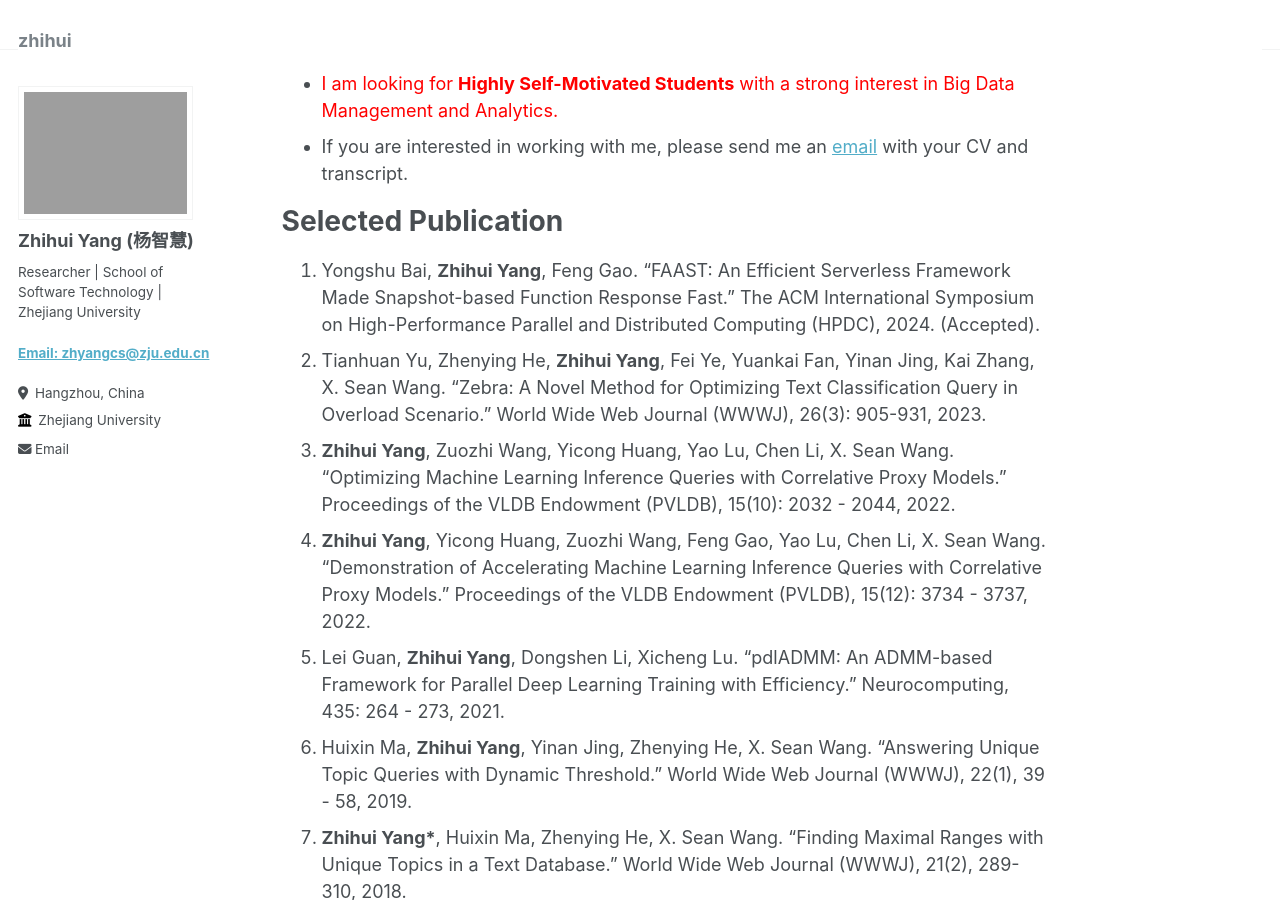
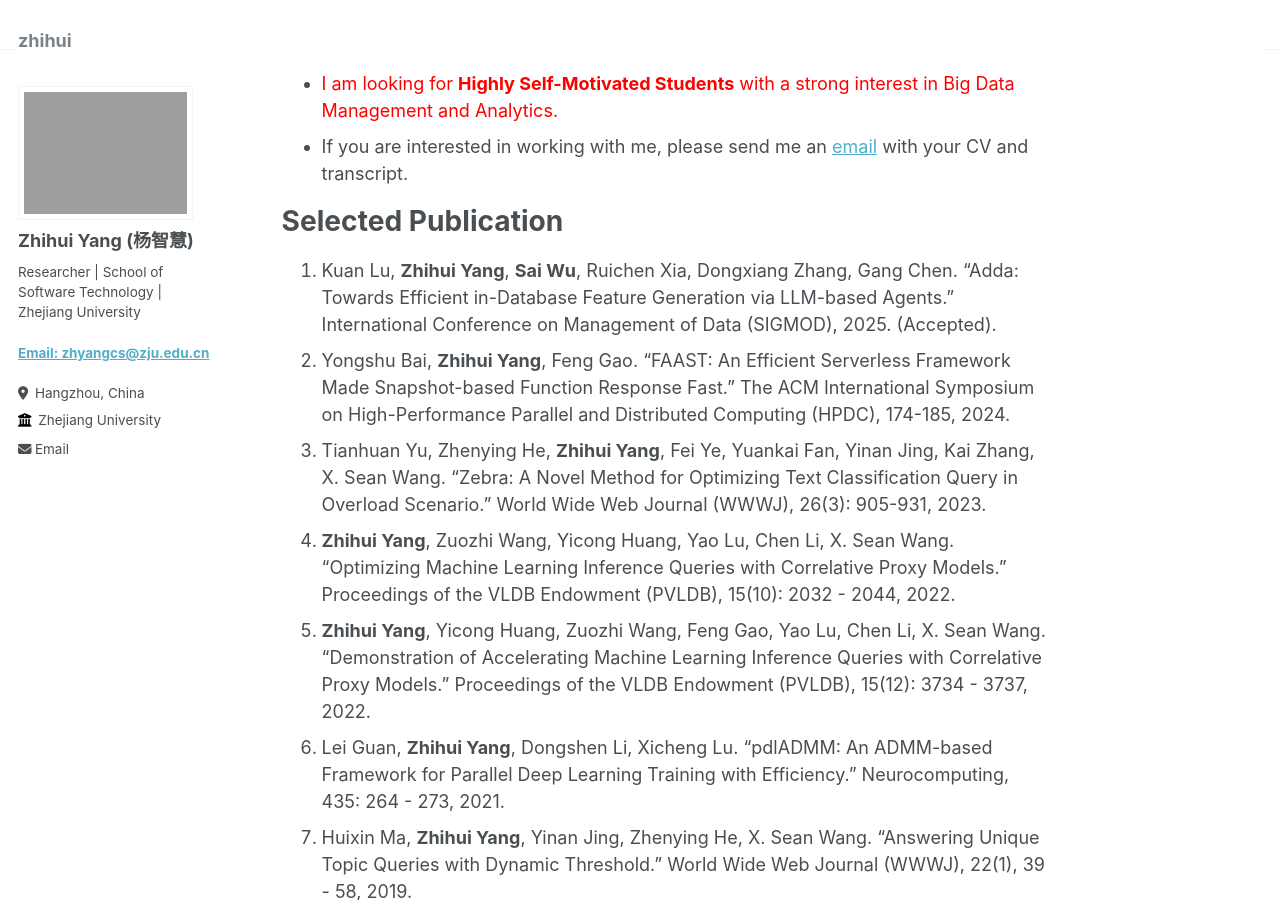
Before and after one commit to zhyangcs/zhihui, a Jekyll site: the page built from _pages/about.md, in a window 1280 px wide and 900 px high, scrolled down 427 px. Built offline with Jekyll 4.4.1, drawn with Linux system fonts in a browser that asks for light colours.

Commit message:
update publication

```diff
--- a/_pages/about.md
+++ b/_pages/about.md
@@ -29,16 +29,17 @@ News
 
 Selected Publication
 ======
-1. Yongshu Bai, **Zhihui Yang**, Feng Gao. "FAAST: An Efficient Serverless Framework Made Snapshot-based Function Response Fast." The ACM International Symposium on High-Performance Parallel and Distributed Computing (HPDC), 2024. (Accepted).
-2. Tianhuan Yu, Zhenying He, **Zhihui Yang**, Fei Ye, Yuankai Fan, Yinan Jing, Kai Zhang, X. Sean Wang. "Zebra: A Novel Method for Optimizing Text Classification Query in Overload Scenario." World Wide Web Journal (WWWJ), 26(3): 905-931, 2023.
-3. **Zhihui Yang**, Zuozhi Wang, Yicong Huang, Yao Lu, Chen Li, X. Sean Wang. "Optimizing Machine Learning Inference Queries with Correlative Proxy Models." Proceedings of the VLDB Endowment (PVLDB), 15(10): 2032 - 2044, 2022.
-4. **Zhihui Yang**, Yicong Huang, Zuozhi Wang, Feng Gao, Yao Lu, Chen Li, X. Sean Wang. "Demonstration of Accelerating Machine Learning Inference Queries with Correlative Proxy Models." Proceedings of the VLDB Endowment (PVLDB), 15(12): 3734 - 3737, 2022.
-5. Lei Guan, **Zhihui Yang**, Dongshen Li, Xicheng Lu. "pdlADMM: An ADMM-based Framework for Parallel Deep Learning Training with Efficiency." Neurocomputing, 435: 264 - 273, 2021.
-6. Huixin Ma, **Zhihui Yang**, Yinan Jing, Zhenying He, X. Sean Wang. "Answering Unique Topic Queries with Dynamic Threshold." World Wide Web Journal (WWWJ), 22(1), 39 - 58, 2019.
-7. **Zhihui Yang\***, Huixin Ma, Zhenying He, X. Sean Wang. "Finding Maximal Ranges with Unique Topics in a Text Database." World Wide Web Journal (WWWJ), 21(2), 289-310, 2018.
-8. **Zhihui Yang**, Jiyang Gong, Chaoying Liu, Yinan Jing, Zhenying He, Kai Zhang, X. Sean Wang. "iExplore: Accelerating Exploratory Data Analysis by Predicting User Intention." In International conference on database systems for advanced application (DASFAA), 149 - 165, 2018.
-9. Lvhong Liu, **Zhihui Yang**, Zhenying He, Yinan Jing, Xiaoyang Sean Wang. "Unique Topic Query Processing on Cloud." In IEEE International Conference on Cyber Security and Cloud Computing (CSCloud/EdgeCom), 103-105, 2018.
-10. 周凯文，**杨智慧**，马会心，何震瀛，荆一楠，王晓阳. "面向特定划分的主题模型的设计与实现." 计算机科学与探索. 2017.
+1. Kuan Lu, **Zhihui Yang**, **Sai Wu**, Ruichen Xia, Dongxiang Zhang, Gang Chen. "Adda: Towards Efficient in-Database Feature Generation via LLM-based Agents." International Conference on Management of Data (SIGMOD), 2025. (Accepted).
+2. Yongshu Bai, **Zhihui Yang**, Feng Gao. "FAAST: An Efficient Serverless Framework Made Snapshot-based Function Response Fast." The ACM International Symposium on High-Performance Parallel and Distributed Computing (HPDC), 174-185, 2024.
+3. Tianhuan Yu, Zhenying He, **Zhihui Yang**, Fei Ye, Yuankai Fan, Yinan Jing, Kai Zhang, X. Sean Wang. "Zebra: A Novel Method for Optimizing Text Classification Query in Overload Scenario." World Wide Web Journal (WWWJ), 26(3): 905-931, 2023.
+4. **Zhihui Yang**, Zuozhi Wang, Yicong Huang, Yao Lu, Chen Li, X. Sean Wang. "Optimizing Machine Learning Inference Queries with Correlative Proxy Models." Proceedings of the VLDB Endowment (PVLDB), 15(10): 2032 - 2044, 2022.
+5. **Zhihui Yang**, Yicong Huang, Zuozhi Wang, Feng Gao, Yao Lu, Chen Li, X. Sean Wang. "Demonstration of Accelerating Machine Learning Inference Queries with Correlative Proxy Models." Proceedings of the VLDB Endowment (PVLDB), 15(12): 3734 - 3737, 2022.
+6. Lei Guan, **Zhihui Yang**, Dongshen Li, Xicheng Lu. "pdlADMM: An ADMM-based Framework for Parallel Deep Learning Training with Efficiency." Neurocomputing, 435: 264 - 273, 2021.
+7. Huixin Ma, **Zhihui Yang**, Yinan Jing, Zhenying He, X. Sean Wang. "Answering Unique Topic Queries with Dynamic Threshold." World Wide Web Journal (WWWJ), 22(1), 39 - 58, 2019.
+8. **Zhihui Yang\***, Huixin Ma, Zhenying He, X. Sean Wang. "Finding Maximal Ranges with Unique Topics in a Text Database." World Wide Web Journal (WWWJ), 21(2), 289-310, 2018.
+9. **Zhihui Yang**, Jiyang Gong, Chaoying Liu, Yinan Jing, Zhenying He, Kai Zhang, X. Sean Wang. "iExplore: Accelerating Exploratory Data Analysis by Predicting User Intention." In International conference on database systems for advanced application (DASFAA), 149 - 165, 2018.
+10. Lvhong Liu, **Zhihui Yang**, Zhenying He, Yinan Jing, Xiaoyang Sean Wang. "Unique Topic Query Processing on Cloud." In IEEE International Conference on Cyber Security and Cloud Computing (CSCloud/EdgeCom), 103-105, 2018.
+11. 周凯文，**杨智慧**，马会心，何震瀛，荆一楠，王晓阳. "面向特定划分的主题模型的设计与实现." 计算机科学与探索. 2017.
 
 Patents
 ======
```
